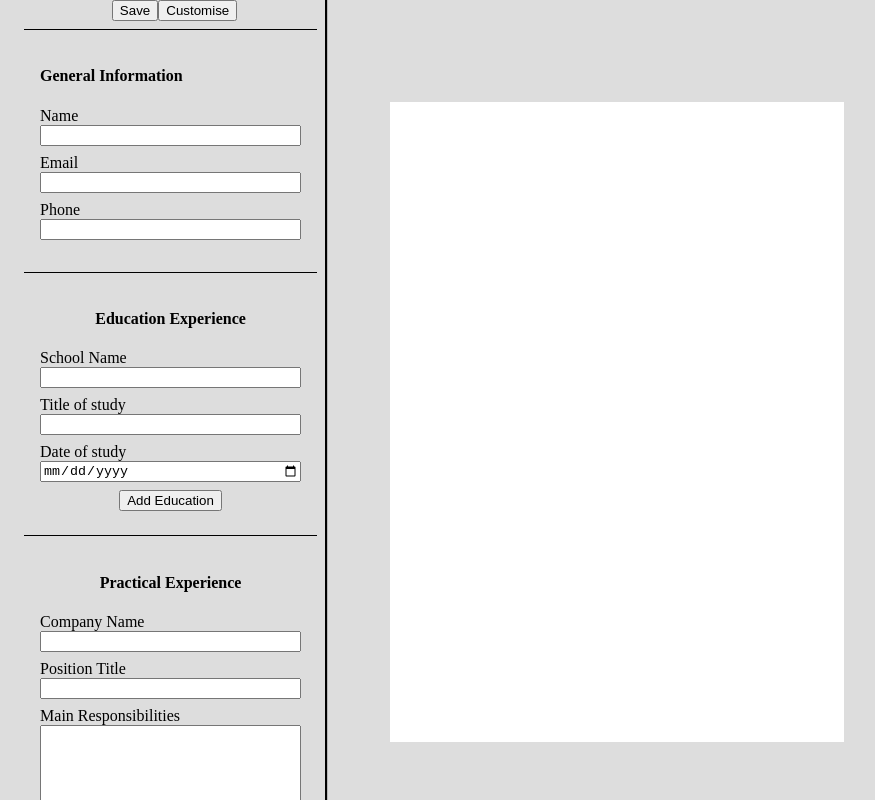
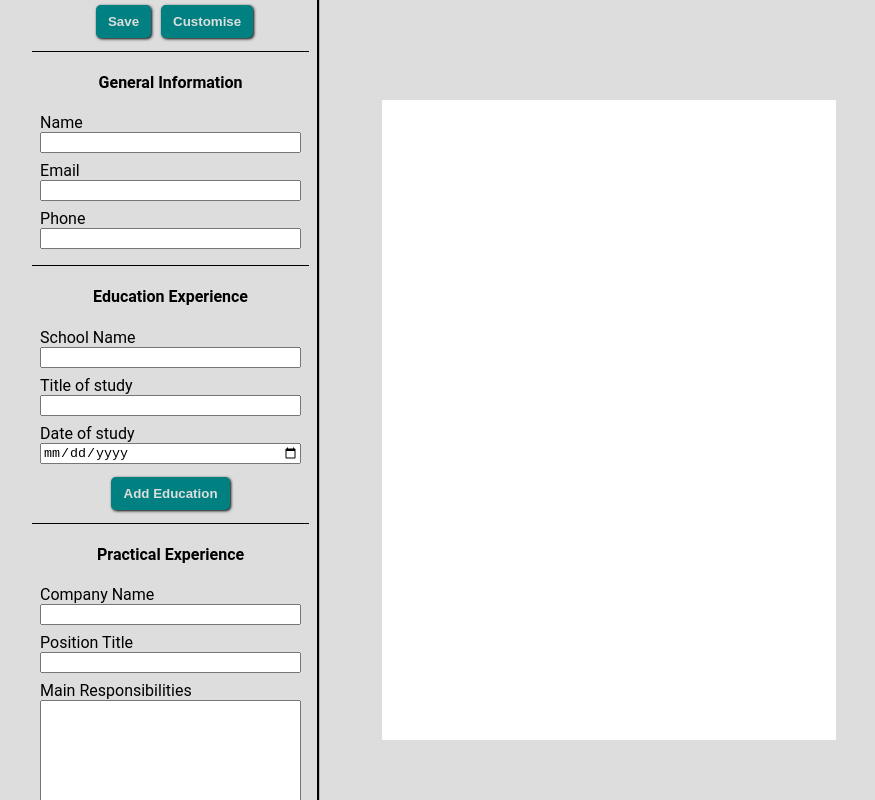
Before and after one commit to markr155/resume-builder, a React (Vite) app: page / in a window 1280 px wide. Shown: the top 800 px of the page, without its empty margins (174-1049 px from the left). Built offline with nearby package versions, Linux system fonts and the light colour scheme.

Commit message:
Basic layout & styles done

```diff
--- a/src/App.jsx
+++ b/src/App.jsx
@@ -60,7 +60,6 @@ function App() {
 
     <div className="preview-container">
       <div id="resume-preview">
-
       </div>
     </div>
 
--- a/src/index.css
+++ b/src/index.css
@@ -1,14 +1,18 @@
 :root {
-  --primary-colour: ;
-  --accent-colour: ;
-  --ff: ;
+  --primary-colour: #ddd;
+  --secondary-colour: #B6E1E7;
+  --accent-colour: teal;
+  --preview-bg: #fff;
+  --border-colour: #000;
+  --ff: "Roboto", "Open Sans", "Helvetica Neue", Helvetica, Arial, sans-serif;
 }
 
 body {
   box-sizing: border-box;
   margin: 0;
   padding: 0;
-  background: #ddd;
+  background: var(--primary-colour);
+  font-family: var(--ff);
 }
 
 #root {
@@ -18,12 +22,8 @@ body {
 }
 
 .input-container {
-  border-right: 1px solid black;
-  box-shadow: 1px 0 1px black;
-}
-
-.preview-container {
-
+  border-right: 1px solid var(--border-colour);
+  box-shadow: 1px 0 1px var(--border-colour);
 }
 
 #resume-preview {
@@ -32,15 +32,14 @@ body {
   top: 10%;
   aspect-ratio: 1/1.41;
   height: 80vh;
-  background: #fff;
+  background: var(--preview-bg);
 }
 
 .information {
-  padding: 1rem;
-  border-top: 1px solid black;
+  border-top: 1px solid var(--border-colour);
   margin-top: 0.5rem;
   margin-right: 0.5rem;
-
+  padding: 0 0.5rem;
 }
 
 .info-form {
@@ -56,3 +55,27 @@ body {
 textarea {
   resize: none;
 }
+
+.form-header {
+  text-align: center;
+}
+
+.options-button {
+  color: var(--primary-colour);
+  border: 1px solid rgba(0, 0, 0, 0);
+  font-weight: 600;
+  border-radius: 0.3rem;
+  margin: 0.3rem 0.3rem;
+  padding: 0.5rem 0.7rem;
+  background: var(--accent-colour);
+  box-shadow: 1px 1px 3px black;
+  transition: box-shadow 0.1s ease;
+}
+
+.options-button:hover {
+  transform: scale(1.05);
+}
+
+.options-button:active {
+  box-shadow: 0px 0px 3px 2px black;
+}
```
